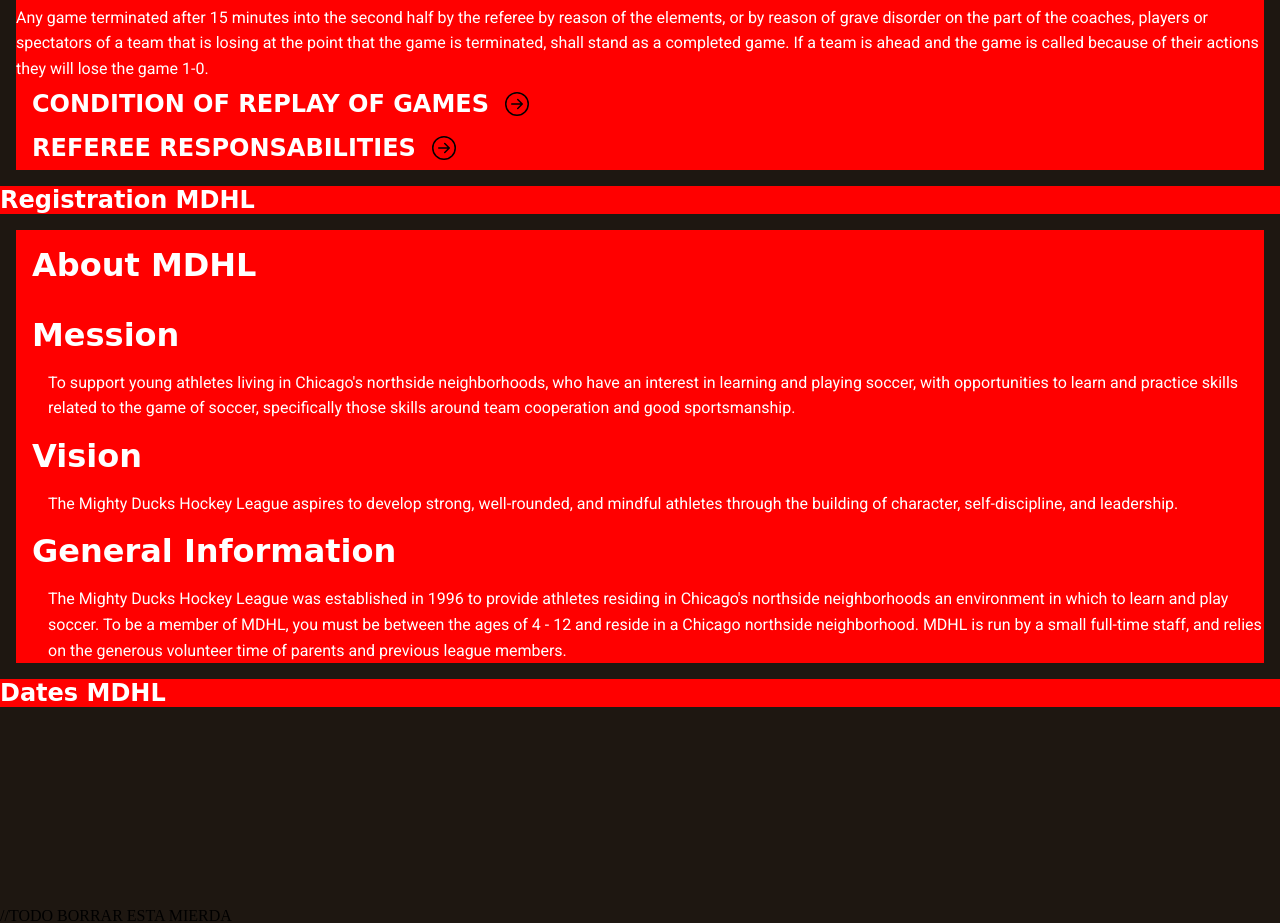
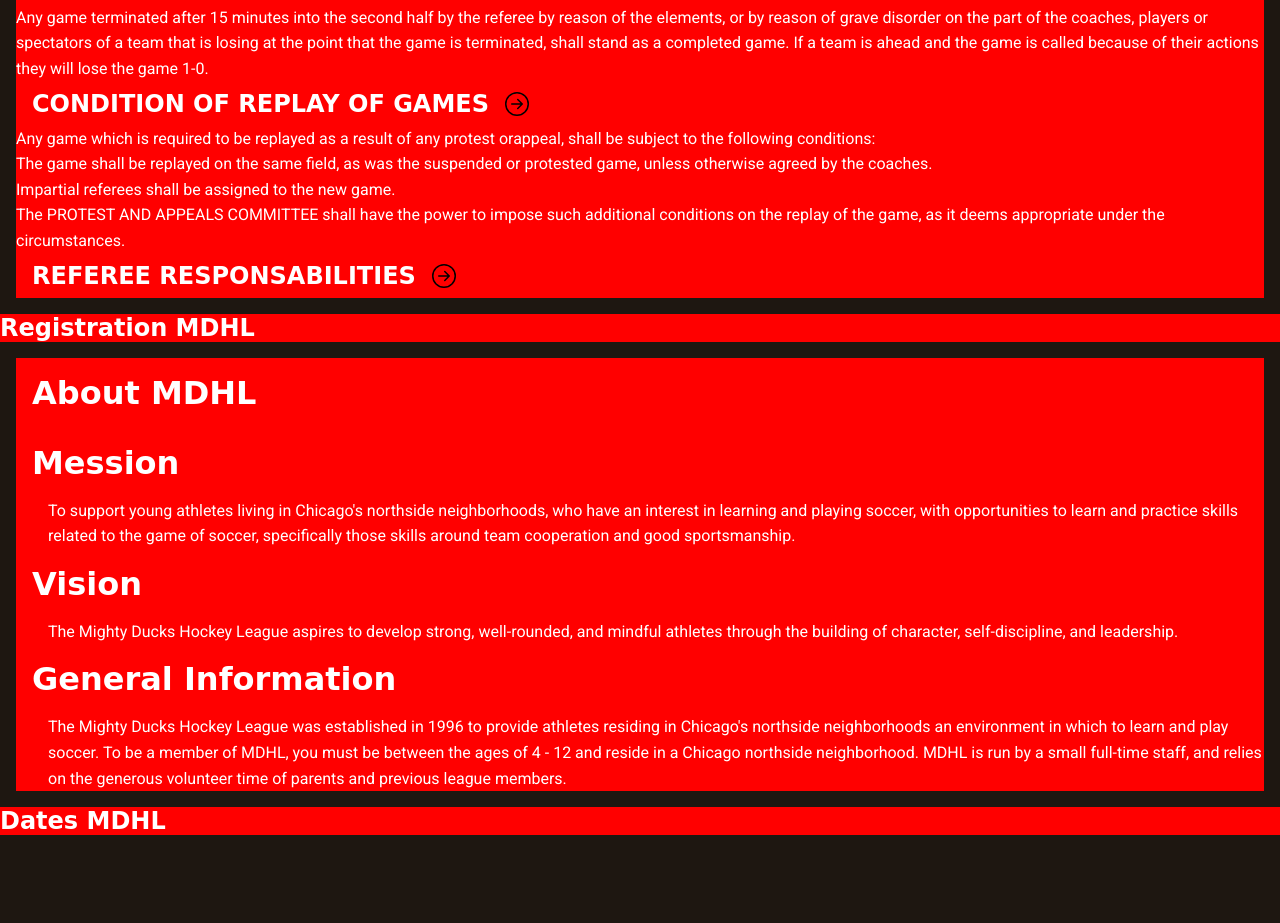
Before and after one commit to NikolaiKoz/Iniciatec-MDHL-Moblile, a website: page index.html in a window 1280 px wide. Shown: the part 2887-3810 px from the top of the page. Drawn offline with Linux system fonts and the light colour scheme; a web font is replaced by a local one.

Commit message:
feat: :art: Conditions of replay of games, was ADDED.

```diff
--- a/index.html
+++ b/index.html
@@ -773,6 +773,30 @@
                 />
               </svg>
             </div>
+
+            <ul class="ConditionsOfReplayOfGames-list">
+              <li class="ConditionsOfReplayOfGames-item">
+                <p class="ConditionsOfReplayOfGames-description">Any game which is required to be replayed as a result of any protest orappeal, shall be subject to the following conditions:</p>
+                <ol class="ConditionsOfReplayOfGames-subList">
+                  <li class="ConditionsOfReplayOfGames-subItem">
+                    <p class="ConditionsOfReplayOfGames-subDescription">
+                      The game shall be replayed on the same field, as was the suspended or protested game, unless otherwise agreed by the coaches.
+                    </p>
+                  </li>
+                  <li class="ConditionsOfReplayOfGames-subItem">
+                    <p class="ConditionsOfReplayOfGames-subDescription">
+                      Impartial referees shall be assigned to the new game.
+                    </p>
+                  </li>
+                  <li class="ConditionsOfReplayOfGames-subItem">
+                    <p class="ConditionsOfReplayOfGames-subDescription">
+                      The PROTEST AND APPEALS COMMITTEE shall have the power to impose such additional conditions on the replay of the game, as it deems appropriate under the circumstances.
+                    </p>
+                  </li>
+                </ol>
+              </li>
+            </ul>
+
           </article>
 
           <article
```
